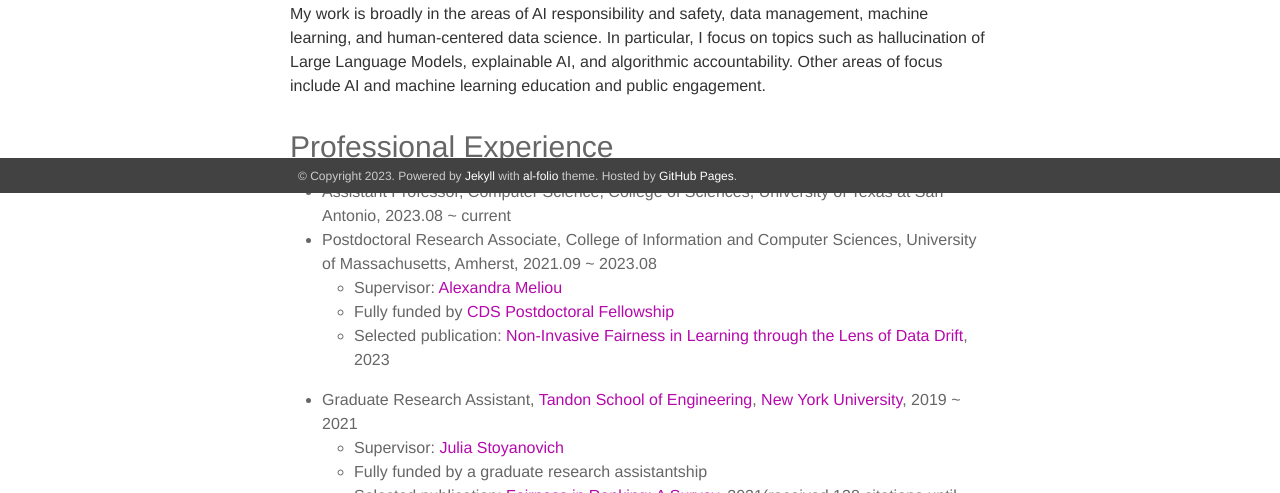
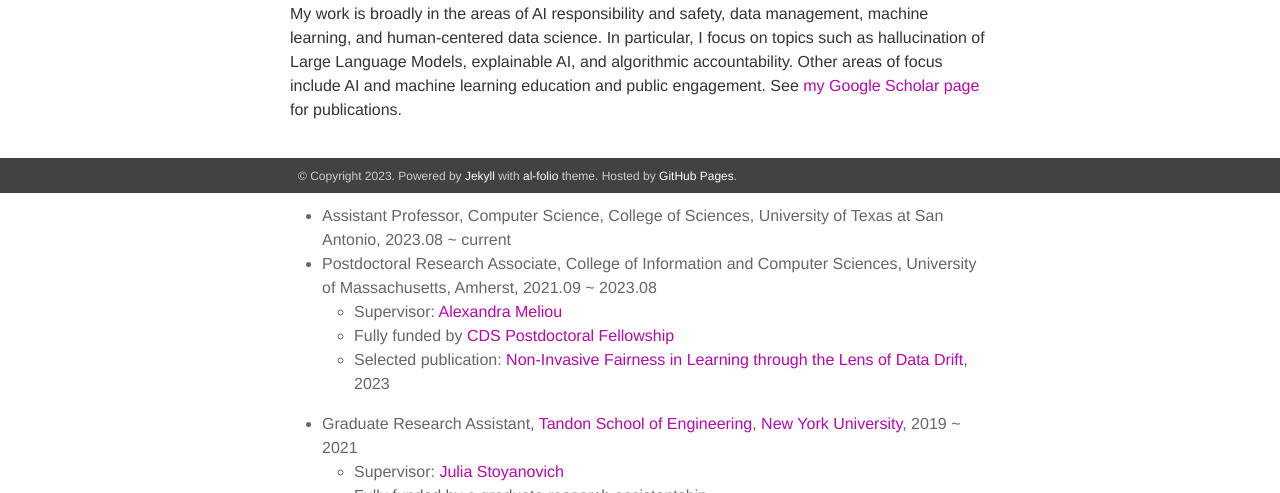
Before and after one commit to keyangutsa/keyangutsa.github.io, a plain HTML site: page index.html in a window 1280 px wide. Shown: the part 607-1100 px from the top of the page. Drawn offline with nearby package versions, Linux system fonts and the light colour scheme.

Commit message:
add link for Google Scholar page

```diff
--- a/index.html
+++ b/index.html
@@ -101,7 +101,7 @@
 <p>I obtained my Ph.D. from <a href="https://www.nyu.edu/">New York University</a>, under the supervision of Prof. <a href="https://engineering.nyu.edu/faculty/julia-stoyanovich">Julia Stoyanovich</a>. I have received a Pearl Brownstein Doctoral Research Award from the Tandon School of Engineering at NYU. Details of my Ph.D. research can be found at <a href="https://dataresponsibly.github.io/">DataResponsibly</a>.</p>
 
 <h3 id="research-interests">Research Interests</h3>
-<p>My work is broadly in the areas of AI responsibility and safety, data management, machine learning, and human-centered data science. In particular, I focus on topics such as hallucination of Large Language Models, explainable AI, and algorithmic accountability. Other areas of focus include AI and machine learning education and public engagement.</p>
+<p>My work is broadly in the areas of AI responsibility and safety, data management, machine learning, and human-centered data science. In particular, I focus on topics such as hallucination of Large Language Models, explainable AI, and algorithmic accountability. Other areas of focus include AI and machine learning education and public engagement. See <a href="https://scholar.google.com/citations?user=DT_N2y8AAAAJ&hl=en">my Google Scholar page</a> for publications.</p>
 
 
 <h3 id="professional-experience">Professional Experience</h3>
```
